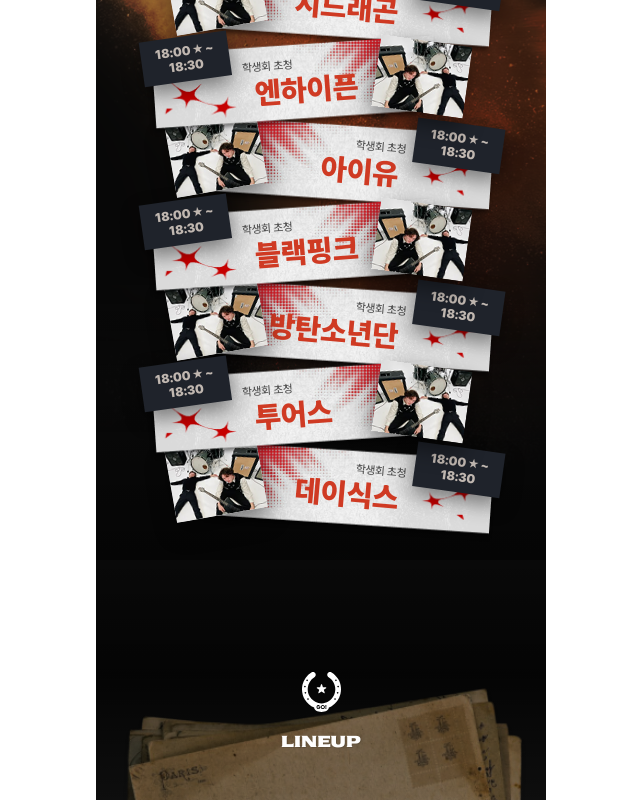
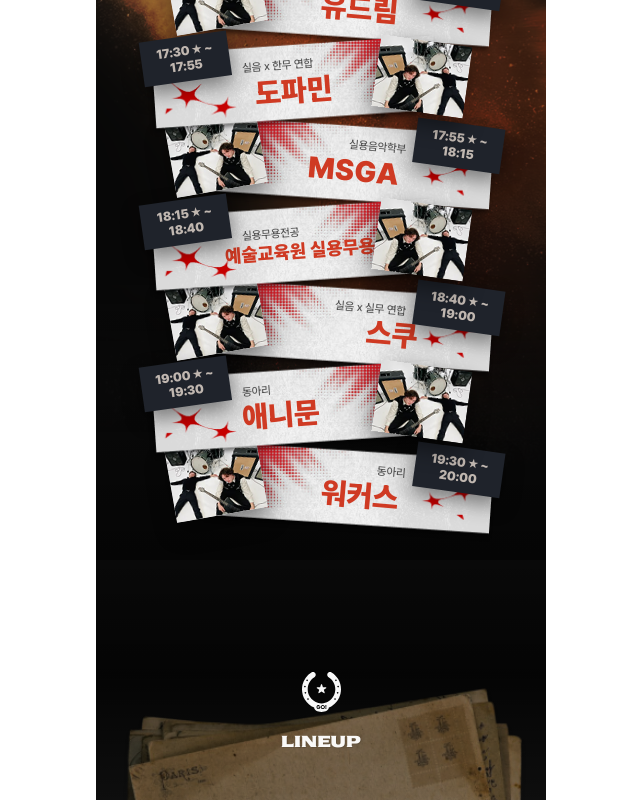
Before and after one commit to LikeLion-SKU/festival-fe, a React (Vite) app: page / in a window 1280 px wide. Shown: the part 1600-2400 px from the top of the page, without its empty margins (319-959 px from the left). Built offline with nearby package versions, Linux system fonts and the light colour scheme.

Commit message:
🔧 Chore: 타임테이블 데이터 수정

```diff
--- a/src/components/main/Banner.jsx
+++ b/src/components/main/Banner.jsx
@@ -19,6 +19,7 @@ export default function Banner({
   adjustDay2Variant2Text = false,
   useVariant1TextLayoutForVariant2 = false,
   artistOffsetClass = '',
+  artistSizeClass = '',
   showRightImageSlot = false,
   rightImageSlotSrc = '',
   rightImageSlotOffsetClass = '',
@@ -76,7 +77,7 @@ export default function Banner({
                     ? 'mr-[1.75rem] origin-right rotate-[5deg]'
                     : 'ml-[2.35rem] origin-left -rotate-[3deg]'
                   : ''
-            } ${artistOffsetClass}`}
+            } ${artistOffsetClass} ${artistSizeClass}`}
           >
             {artist}
           </p>
--- a/src/components/main/Booth.jsx
+++ b/src/components/main/Booth.jsx
@@ -1,4 +1,4 @@
-import { useMemo, useState } from 'react';
+import { useMemo, useRef, useState } from 'react';
 import { useNavigate } from 'react-router-dom';
 
 import clsx from 'clsx';
@@ -8,6 +8,10 @@ import BoothPaper from '@/assets/images/booth-paper.svg';
 import DesertBg from '@/assets/images/desert.svg';
 import FenceBg from '@/assets/images/fence.svg';
 import { BOOTH_CARDS, BUILDINGS } from '@/constants/mainDummyData';
+import {
+  MAIN_SECTION_ICON_SCROLL_FADE,
+  useScrollDrivenOpacity,
+} from '@/hooks/useScrollDrivenOpacity';
 
 const MAIN_BOOTH_CARDS_PER_BUILDING = 4;
 
@@ -90,6 +94,8 @@ function BoothCard({ image, subtitle, title }) {
 export default function Booth() {
   const navigate = useNavigate();
   const [activeBuildingId, setActiveBuildingId] = useState(BUILDINGS[0].id);
+  const iconBlockRef = useRef(null);
+  const iconOpacity = useScrollDrivenOpacity(iconBlockRef, MAIN_SECTION_ICON_SCROLL_FADE);
 
   const visibleCards = useMemo(
     () =>
@@ -112,7 +118,11 @@ export default function Booth() {
 
       <div className="relative z-10 mx-auto flex w-full flex-col items-center gap-4">
         <div className="flex flex-col items-center gap-6">
-          <div className="flex flex-col items-center gap-4">
+          <div
+            ref={iconBlockRef}
+            style={{ opacity: iconOpacity, willChange: 'opacity' }}
+            className="flex flex-col items-center gap-4"
+          >
             <img src={HorseIcon} alt="" aria-hidden="true" className="h-[2.5rem] w-[2.4375rem]" />
             <p className="text-center text-[1rem] leading-[1.3] text-[#fefefe] [font-family:Sekuya] [text-shadow:1px_1px_0px_rgba(0,0,0,0.11)]">
               BOOTH
--- a/src/components/main/Lineup.jsx
+++ b/src/components/main/Lineup.jsx
@@ -1,4 +1,4 @@
-import { useState } from 'react';
+import { useRef, useState } from 'react';
 
 import HorseIcon from '@/assets/icons/horse.svg';
 import FenceBg from '@/assets/images/fence.svg';
@@ -7,6 +7,10 @@ import HorseRed from '@/assets/images/horse-red.svg';
 import LineupCardBg from '@/assets/images/lineup-card.svg';
 import LineupStarBg from '@/assets/images/lineup-star.svg';
 import Singer2 from '@/assets/images/singer2.png';
+import {
+  MAIN_SECTION_ICON_SCROLL_FADE,
+  useScrollDrivenOpacity,
+} from '@/hooks/useScrollDrivenOpacity';
 
 const LINEUP_ITEMS = [
   {
@@ -148,6 +152,8 @@ function LineupCard({ item, position = 'center' }) {
 export default function Lineup() {
   const [centerIndex, setCenterIndex] = useState(0);
   const [activeNavButton, setActiveNavButton] = useState(null);
+  const iconBlockRef = useRef(null);
+  const iconOpacity = useScrollDrivenOpacity(iconBlockRef, MAIN_SECTION_ICON_SCROLL_FADE);
   const visibleCards = getVisibleLineupItems(LINEUP_ITEMS, centerIndex);
   const hasManyCards = LINEUP_ITEMS.length > 1;
 
@@ -195,7 +201,11 @@ export default function Lineup() {
         aria-hidden="true"
         className="pointer-events-none absolute left-1/2 top-[19rem] z-[2] w-[28.125rem] max-w-none -translate-x-1/2 object-cover"
       />
-      <div className="relative z-10 flex flex-col items-center gap-[0.25rem]">
+      <div
+        ref={iconBlockRef}
+        style={{ opacity: iconOpacity, willChange: 'opacity' }}
+        className="relative z-10 flex flex-col items-center gap-[0.25rem]"
+      >
         <img src={HorseIcon} alt="" aria-hidden="true" className="h-[2.5rem] w-[2.4375rem]" />
         <p className="text-center text-[1rem] leading-[3.2] text-[#fefefe] [font-family:Sekuya] [text-shadow:1px_1px_0px_rgba(0,0,0,0.11)]">
           LINEUP
--- a/src/components/main/Timetable.jsx
+++ b/src/components/main/Timetable.jsx
@@ -80,7 +80,19 @@ export default function Timetable() {
           const leftImageSlotOffsetClass = isVariant2 ? '!top-[42%] !translate-x-[-15.85rem]' : '';
           const variant1ShiftClass = isVariant1 ? 'translate-x-[0.95rem]' : '';
           const variant2ShiftClass = isVariant2 ? '-translate-x-[0.95rem]' : '';
-          const artistOffsetClass = isVariant1 ? '!ml-[2.5rem]' : '';
+          const artistOffsetClass = [
+            isVariant1
+              ? selectedDay === 'day2' && (banner.id === 1 || banner.id === 5)
+                ? '!ml-[0.6rem]'
+                : '!ml-[2.5rem]'
+              : '',
+            banner.id === 6 ? '!translate-x-[1.2rem]' : '',
+            banner.id === 7 ? '!-translate-x-[0.8rem]' : '',
+          ].join(' ');
+          const isSmallArtistText =
+            (selectedDay === 'day2' && (banner.id === 1 || banner.id === 5)) ||
+            (selectedDay === 'day3' && (banner.id === 4 || banner.id === 7));
+          const artistSizeClass = isSmallArtistText ? '!text-[1.15rem]' : '';
 
           return (
             <div
@@ -102,6 +114,7 @@ export default function Timetable() {
                 adjustDay2Variant2Text={isVariant2}
                 useVariant1TextLayoutForVariant2={false}
                 artistOffsetClass={artistOffsetClass}
+                artistSizeClass={artistSizeClass}
                 showRightImageSlot={isVariant1}
                 rightImageSlotSrc={isVariant1 ? Singer1 : ''}
                 rightImageSlotOffsetClass={rightImageSlotOffsetClass}
--- a/src/constants/timetableData.js
+++ b/src/constants/timetableData.js
@@ -18,23 +18,34 @@
 /** @type {Record<'day2' | 'day3', TimetableBannerRow[]>} */
 export const TIMETABLE_DAY_BANNERS = {
   day2: [
-    { id: 1, artist: '세븐틴', team: '경영학부 밴드', time: '18:00 ★ ~ 18:30', variant: 1 },
-    { id: 2, artist: '지드래곤', team: '학생회 초청', time: '18:00 ★ ~ 18:30', variant: 2 },
-    { id: 3, artist: '엔하이픈', team: '학생회 초청', time: '18:00 ★ ~ 18:30', variant: 1 },
-    { id: 4, artist: '아이유', team: '학생회 초청', time: '18:00 ★ ~ 18:30', variant: 2 },
-    { id: 5, artist: '블랙핑크', team: '학생회 초청', time: '18:00 ★ ~ 18:30', variant: 1 },
-    { id: 6, artist: '방탄소년단', team: '학생회 초청', time: '18:00 ★ ~ 18:30', variant: 2 },
-    { id: 7, artist: '투어스', team: '학생회 초청', time: '18:00 ★ ~ 18:30', variant: 1 },
-    { id: 8, artist: '데이식스', team: '학생회 초청', time: '18:00 ★ ~ 18:30', variant: 2 },
+    { id: 1, artist: 'House of SKU', team: '실용무용전공', time: '17:00 ★ ~ 17:05', variant: 1 },
+    { id: 2, artist: '유드림', team: '동아리', time: '17:05 ★ ~ 17:30', variant: 2 },
+    { id: 3, artist: '도파민', team: '실음 x 한무 연합', time: '17:30 ★ ~ 17:55', variant: 1 },
+    { id: 4, artist: 'MSGA', team: '실용음악학부', time: '17:55 ★ ~ 18:15', variant: 2 },
+    {
+      id: 5,
+      artist: '예술교육원 실용무용',
+      team: '실용무용전공',
+      time: '18:15 ★ ~ 18:40',
+      variant: 1,
+    },
+    { id: 6, artist: '스쿠', team: '실음 x 실무 연합', time: '18:40 ★ ~ 19:00', variant: 2 },
+    { id: 7, artist: '애니문', team: '동아리', time: '19:00 ★ ~ 19:30', variant: 1 },
+    { id: 8, artist: '워커스', team: '동아리', time: '19:30 ★ ~ 20:00', variant: 2 },
   ],
   day3: [
-    { id: 1, artist: '윤희준', team: '학생회 초청', time: '18:00 ★ ~ 18:30', variant: 1 },
-    { id: 2, artist: '임다현', team: '학생회 초청', time: '18:00 ★ ~ 18:30', variant: 2 },
-    { id: 3, artist: '정영진', team: '학생회 초청', time: '18:00 ★ ~ 18:30', variant: 1 },
-    { id: 4, artist: '최운조', team: '학생회 초청', time: '18:00 ★ ~ 18:30', variant: 2 },
-    { id: 5, artist: '김정현', team: '학생회 초청', time: '18:00 ★ ~ 18:30', variant: 1 },
-    { id: 6, artist: '금시언', team: '학생회 초청', time: '18:00 ★ ~ 18:30', variant: 2 },
-    { id: 7, artist: '김나경', team: '학생회 초청', time: '18:00 ★ ~ 18:30', variant: 1 },
-    { id: 8, artist: '신채린', team: '학생회 초청', time: '18:00 ★ ~ 18:30', variant: 2 },
+    { id: 1, artist: 'SDR', team: '동아리', time: '16:30 ★ ~ 17:10', variant: 1 },
+    { id: 2, artist: '티미름', team: '실용음악학부', time: '17:10 ★ ~ 17:35', variant: 2 },
+    { id: 3, artist: '그라미', team: '동아리', time: '17:35 ★ ~ 18:05', variant: 1 },
+    { id: 4, artist: '빡빡이 해적단', team: '실용음악학부', time: '18:05 ★ ~ 18:30', variant: 2 },
+    { id: 5, artist: '야르', team: '실용음악학부', time: '18:30 ★ ~ 18:45', variant: 1 },
+    { id: 6, artist: 'Time Sale', team: '실음 x 실무 연합', time: '18:45 ★ ~ 19:15', variant: 2 },
+    {
+      id: 7,
+      artist: 'Imagine The Impossible',
+      team: '실용음악학부',
+      time: '19:15 ★ ~ 19:45',
+      variant: 1,
+    },
   ],
 };
```
